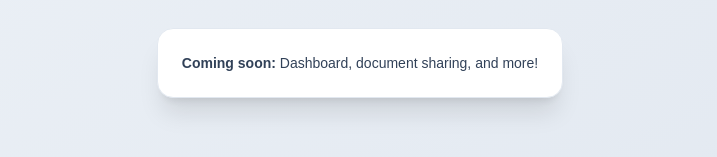
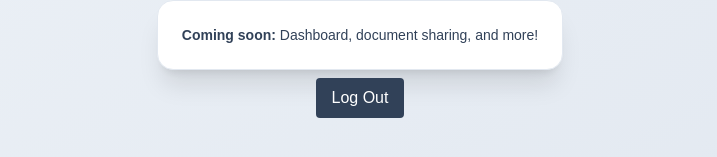
Before and after one commit to Matein0411/EPNDocs, a Next.js app: page /dashboard in a window 1280 px wide. Shown: the part 615-772 px from the top of the page, without its empty margins (280-997 px from the left). Built offline with nearby package versions, Linux system fonts and the light colour scheme.

Commit message:
Log out added

```diff
--- a/app/dashboard/page.jsx
+++ b/app/dashboard/page.jsx
@@ -1,5 +1,13 @@
+"use client"
+
+import { logout } from '../(auth)/actions/auth';
+
 export default function WorkingPage() {
+  async function handleLogout() {
+    await logout();
+  }
   return (
+
     <div className="min-h-screen flex items-center justify-center bg-gradient-to-br from-slate-100 to-slate-200 px-4 relative overflow-hidden">
       {/* Google Fonts */}
       <link href="https://fonts.googleapis.com/css2?family=Poppins:wght@400;600;700;800&display=swap" rel="stylesheet" />
@@ -49,6 +57,11 @@ export default function WorkingPage() {
             <span className="font-semibold">Coming soon:</span> Dashboard, document sharing, and more!
           </p>
         </div>
+        <div className="flex justify-center m-2">
+            <button className="bg-slate-700 cursor-pointer text-white px-4 py-2 rounded align-middle block" onClick={handleLogout}>
+              Log Out
+            </button>
+        </div>
       </div>
     </div>
   )
```
